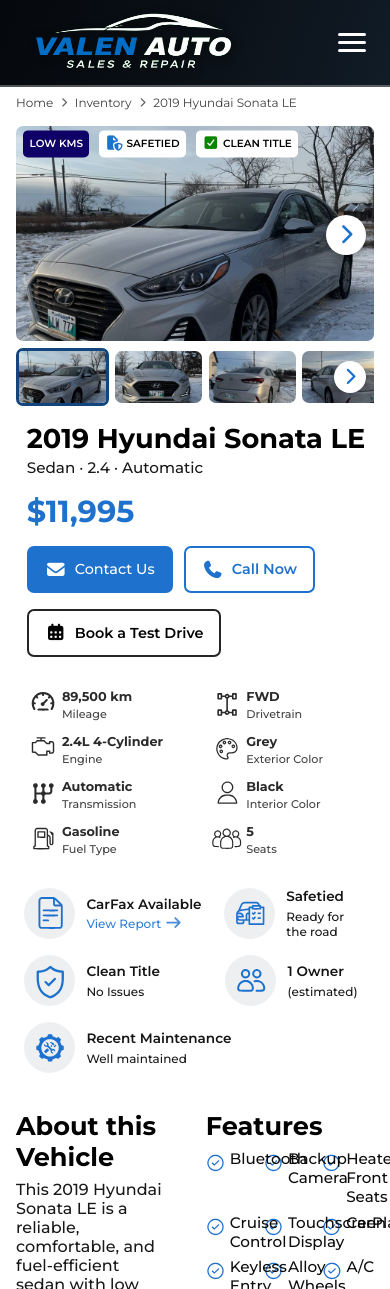
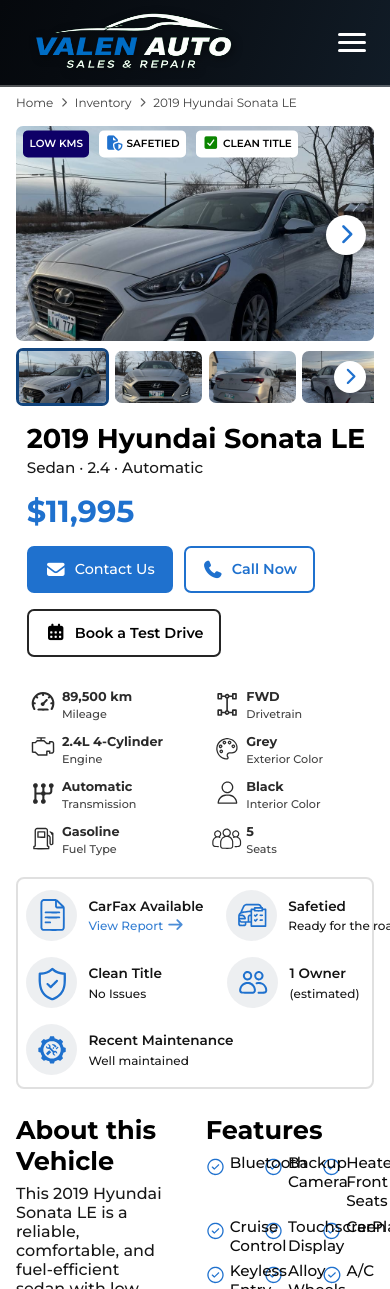
Before and after one commit to ri-kov/koval, an Angular app in the folder vehicles/: page / in a window 390 px wide. Shown: the top 1289 px of the page. Built offline with nearby package versions, Linux system fonts and the light colour scheme.

Commit message:
info fone

```diff
--- a/vehicles/src/app/app.css
+++ b/vehicles/src/app/app.css
@@ -1442,7 +1442,8 @@
     }
 
     .car_info_box {
-        border: none;
+        border: 2px solid #6d6d6d35;
+        border-radius: 8px;
         margin-top: 0.5rem;
         display: block;
     }
@@ -1469,6 +1470,7 @@
     .car_info_text {
         font-size: 0.75rem;
         font-weight: 450;
+        white-space: nowrap;
     }
 
     .ml14 {
```
